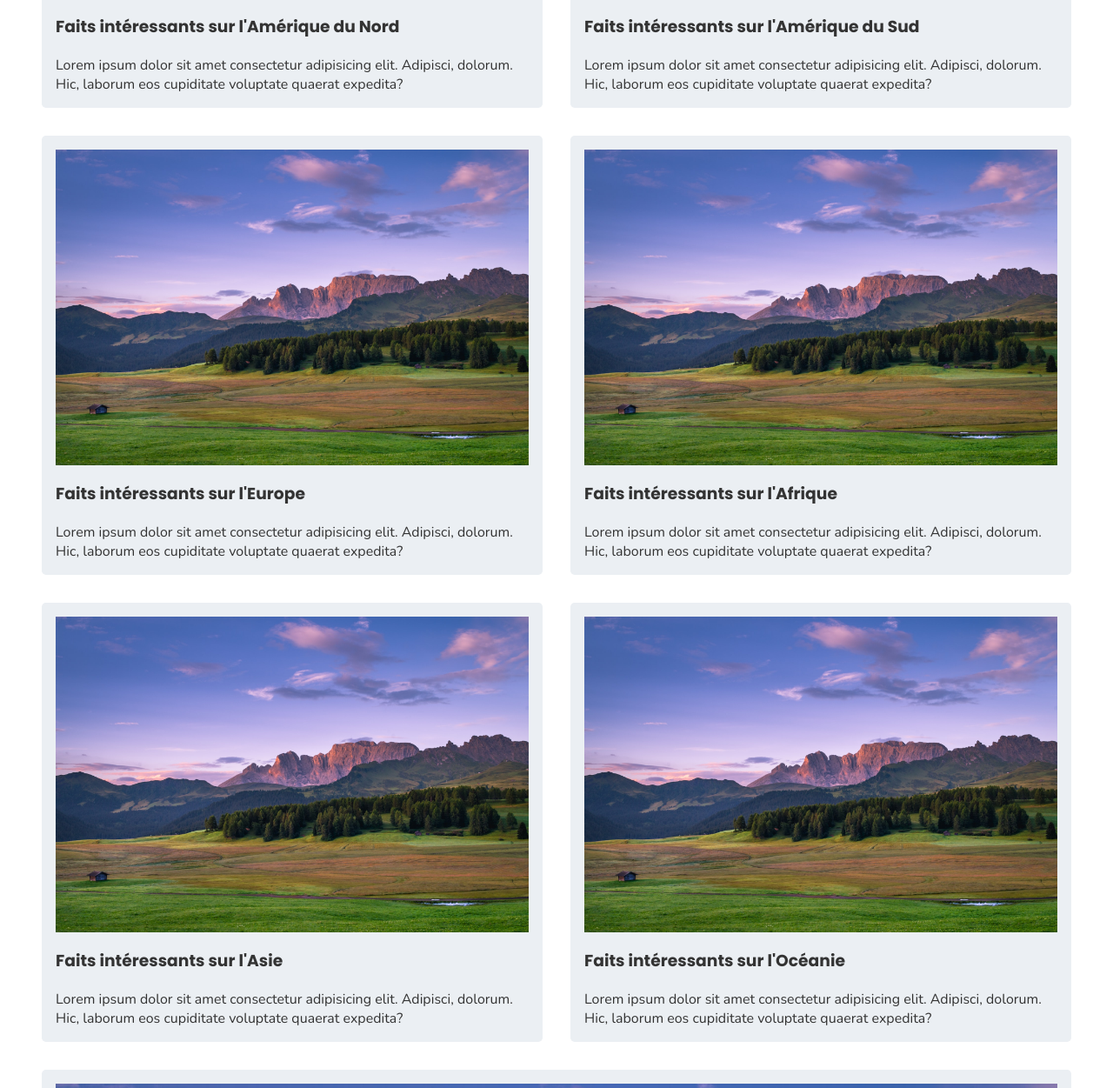
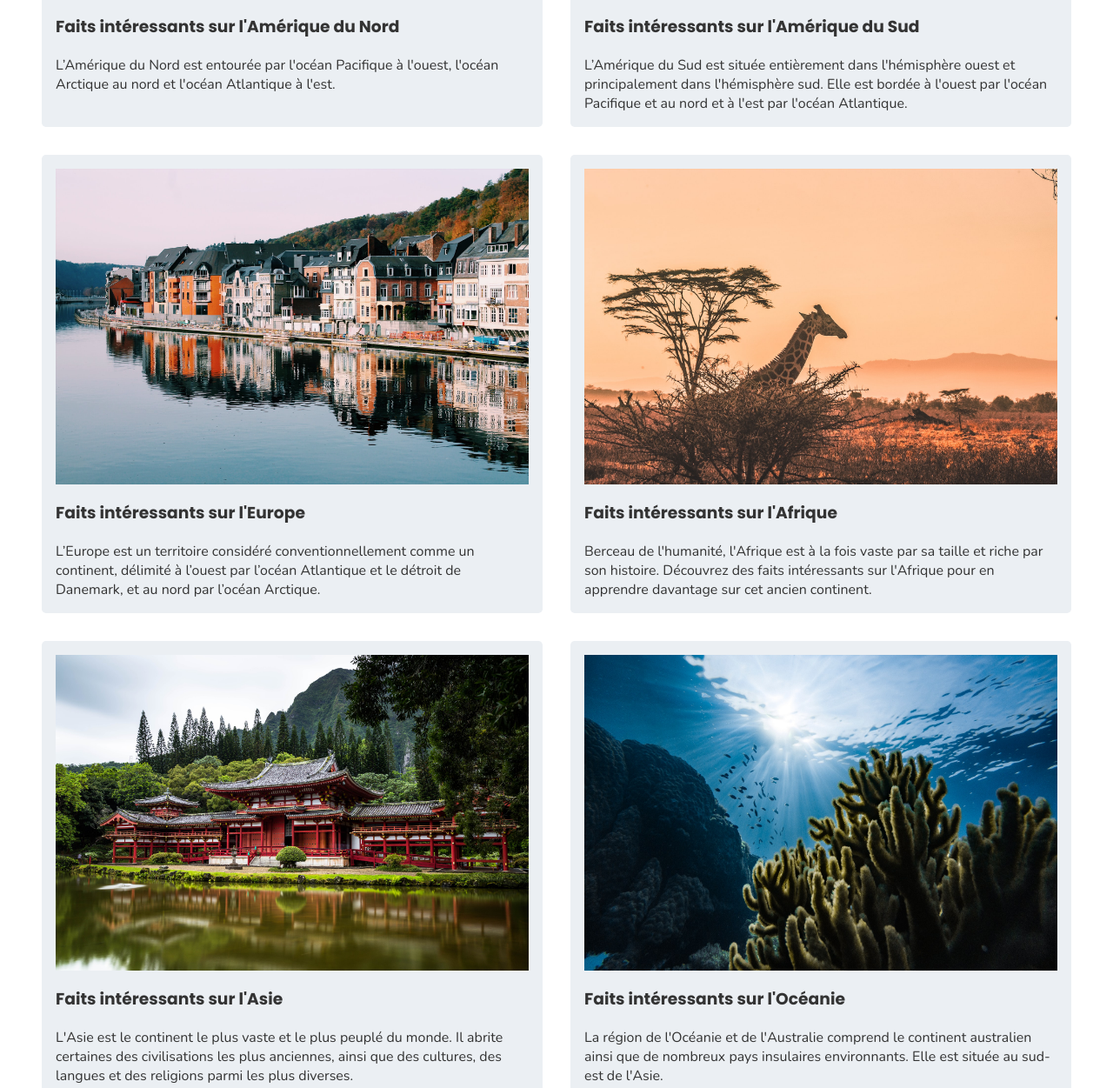
Before and after one commit to minimich14/Passion, a plain HTML site: page index.html in a window 1280 px wide. Shown: the part 1511-2762 px from the top of the page at 87% size. Drawn offline with nearby package versions, Linux system fonts and the light colour scheme.

Commit message:
Ajout de textes et d'images

```diff
--- a/index.html
+++ b/index.html
@@ -156,45 +156,45 @@
                 <h2>Les continents</h2>
                 <div>
                     <article>
-                        <img src="img/karsten-wurth-B5drkS_Z5RM-unsplash.jpg" alt="">
+                        <img src="img/north-america.jpg" alt="">
                         <h3>Faits intéressants sur l'Amérique du Nord</h3>
-                        <p>Lorem ipsum dolor sit amet consectetur adipisicing elit. Adipisci, dolorum. Hic, laborum eos cupiditate voluptate quaerat expedita?</p>
+                        <p>L’Amérique du Nord est entourée par l'océan Pacifique à l'ouest, l'océan Arctique au nord et l'océan Atlantique à l'est.</p>
                     </article>
 
                     <article>
-                        <img src="img/karsten-wurth-B5drkS_Z5RM-unsplash.jpg" alt="">
+                        <img src="img/south-america.jpg" alt="">
                         <h3>Faits intéressants sur l'Amérique du Sud</h3>
-                        <p>Lorem ipsum dolor sit amet consectetur adipisicing elit. Adipisci, dolorum. Hic, laborum eos cupiditate voluptate quaerat expedita?</p>
+                        <p>L’Amérique du Sud est située entièrement dans l'hémisphère ouest et principalement dans l'hémisphère sud. Elle est bordée à l'ouest par l'océan Pacifique et au nord et à l'est par l'océan Atlantique.</p>
                     </article>
 
                     <article>
-                        <img src="img/karsten-wurth-B5drkS_Z5RM-unsplash.jpg" alt="">
+                        <img src="img/europe.jpg" alt="">
                         <h3>Faits intéressants sur l'Europe</h3>
-                        <p>Lorem ipsum dolor sit amet consectetur adipisicing elit. Adipisci, dolorum. Hic, laborum eos cupiditate voluptate quaerat expedita?</p>
+                        <p>L’Europe est un territoire considéré conventionnellement comme un continent, délimité à l’ouest par l’océan Atlantique et le détroit de Danemark, et au nord par l’océan Arctique.</p>
                     </article>
 
                     <article>
-                        <img src="img/karsten-wurth-B5drkS_Z5RM-unsplash.jpg" alt="">
+                        <img src="img/africa.jpg" alt="">
                         <h3>Faits intéressants sur l'Afrique</h3>
-                        <p>Lorem ipsum dolor sit amet consectetur adipisicing elit. Adipisci, dolorum. Hic, laborum eos cupiditate voluptate quaerat expedita?</p>
+                        <p>Berceau de l'humanité, l'Afrique est à la fois vaste par sa taille et riche par son histoire. Découvrez des faits intéressants sur l'Afrique pour en apprendre davantage sur cet ancien continent.</p>
                     </article>
 
                     <article>
-                        <img src="img/karsten-wurth-B5drkS_Z5RM-unsplash.jpg" alt="">
+                        <img src="img/asia.jpg" alt="">
                         <h3>Faits intéressants sur l'Asie</h3>
-                        <p>Lorem ipsum dolor sit amet consectetur adipisicing elit. Adipisci, dolorum. Hic, laborum eos cupiditate voluptate quaerat expedita?</p>
+                        <p>L'Asie est le continent le plus vaste et le plus peuplé du monde. Il abrite certaines des civilisations les plus anciennes, ainsi que des cultures, des langues et des religions parmi les plus diverses.</p>
                     </article>
 
                     <article>
-                        <img src="img/karsten-wurth-B5drkS_Z5RM-unsplash.jpg" alt="">
+                        <img src="img/oceania.jpg" alt="">
                         <h3>Faits intéressants sur l'Océanie</h3>
-                        <p>Lorem ipsum dolor sit amet consectetur adipisicing elit. Adipisci, dolorum. Hic, laborum eos cupiditate voluptate quaerat expedita?</p>
+                        <p>La région de l'Océanie et de l'Australie comprend le continent australien ainsi que de nombreux pays insulaires environnants. Elle est située au sud-est de l'Asie. </p>
                     </article>
 
                     <article>
-                        <img src="img/karsten-wurth-B5drkS_Z5RM-unsplash.jpg" alt="">
+                        <img src="img/antarctica.jpg" alt="">
                         <h3>Faits intéressants sur l'Antarctique</h3>
-                        <p>Lorem ipsum dolor sit amet consectetur adipisicing elit. Adipisci, dolorum. Hic, laborum eos cupiditate voluptate quaerat expedita?</p>
+                        <p>L'Antarctique est le continent le plus méridional de la Terre. Situé autour du pôle Sud, il est entouré des mers de Ross et de Weddell et des océans Atlantique, Indien et Pacifique ou du seul océan Austral.</p>
                     </article>
                 </div>
 
@@ -204,37 +204,37 @@
                 <h2>Les pays</h2>
                 <div>
                     <article>
-                        <img src="img/karsten-wurth-B5drkS_Z5RM-unsplash.jpg" alt="">
+                        <img src="img/canada.jpg" alt="">
                         <h3>Faits intéressants sur le Canada</h3>
-                        <p>Lorem ipsum dolor sit amet consectetur adipisicing elit. Adipisci, dolorum. Hic, laborum eos cupiditate voluptate quaerat expedita?</p>
+                        <p>Le Canada est un pays nord-américain situé entre les États-Unis au sud et le cercle polaire au nord. Les principales villes sont Toronto, Vancouver, Montréal, Québec et Ottawa.</p>
                     </article>
 
                     <article>
-                        <img src="img/karsten-wurth-B5drkS_Z5RM-unsplash.jpg" alt="">
+                        <img src="img/germany.jpg" alt="">
                         <h3>Faits intéressants sur l'Allemagne</h3>
                         <p>Lorem ipsum dolor sit amet consectetur adipisicing elit. Adipisci, dolorum. Hic, laborum eos cupiditate voluptate quaerat expedita?</p>
                     </article>
 
                     <article>
-                        <img src="img/karsten-wurth-B5drkS_Z5RM-unsplash.jpg" alt="">
+                        <img src="img/japan.jpg" alt="">
                         <h3>Faits intéressants sur le Japon</h3>
                         <p>Lorem ipsum dolor sit amet consectetur adipisicing elit. Adipisci, dolorum. Hic, laborum eos cupiditate voluptate quaerat expedita?</p>
                     </article>
 
                     <article>
-                        <img src="img/karsten-wurth-B5drkS_Z5RM-unsplash.jpg" alt="">
+                        <img src="img/peru.jpg" alt="">
                         <h3>Faits intéressants sur le Pérou</h3>
                         <p>Lorem ipsum dolor sit amet consectetur adipisicing elit. Adipisci, dolorum. Hic, laborum eos cupiditate voluptate quaerat expedita?</p>
                     </article>
 
                     <article>
-                        <img src="img/karsten-wurth-B5drkS_Z5RM-unsplash.jpg" alt="">
+                        <img src="img/south-korea.jpg" alt="">
                         <h3>Faits intéressants sur la Corée du Sud</h3>
                         <p>Lorem ipsum dolor sit amet consectetur adipisicing elit. Adipisci, dolorum. Hic, laborum eos cupiditate voluptate quaerat expedita?</p>
                     </article>
 
                     <article>
-                        <img src="img/karsten-wurth-B5drkS_Z5RM-unsplash.jpg" alt="">
+                        <img src="img/new-zealand.jpg" alt="">
                         <h3>Faits intéressants sur la Nouvelle Zélande</h3>
                         <p>Lorem ipsum dolor sit amet consectetur adipisicing elit. Adipisci, dolorum. Hic, laborum eos cupiditate voluptate quaerat expedita?</p>
                     </article>
@@ -246,13 +246,13 @@
                 <h2>Les drapeaux</h2>
                 <div>
                     <article>
-                        <img src="img/karsten-wurth-B5drkS_Z5RM-unsplash.jpg" alt="">
+                        <img src="img/flag-canada.jpg" alt="">
                         <h3>Le drapeau du Canada</h3>
                         <p>Lorem ipsum dolor sit amet consectetur adipisicing elit. Adipisci, dolorum. Hic, laborum eos cupiditate voluptate quaerat expedita?</p>
                     </article>
 
                     <article>
-                        <img src="img/karsten-wurth-B5drkS_Z5RM-unsplash.jpg" alt="">
+                        <img src="img/flag-germany.jpg" alt="">
                         <h3>Le drapeau de l'Allemagne</h3>
                         <p>Lorem ipsum dolor sit amet consectetur adipisicing elit. Adipisci, dolorum. Hic, laborum eos cupiditate voluptate quaerat expedita?</p>
                     </article>
```
Also changed, not shown: img/africa.jpg (added), img/antarctica.jpg (added), img/asia.jpg (added), img/canada.jpg (added), img/europe.jpg (added), img/flag-canada.jpg (added), img/flag-germany.jpg (added), img/germany.jpg (added), img/grece.jpg (added), img/japan.jpg (added), img/new-zealand.jpg (added), img/north-america.jpg (added), img/oceania.jpg (added), img/peru.jpg (added), 2 more files.
